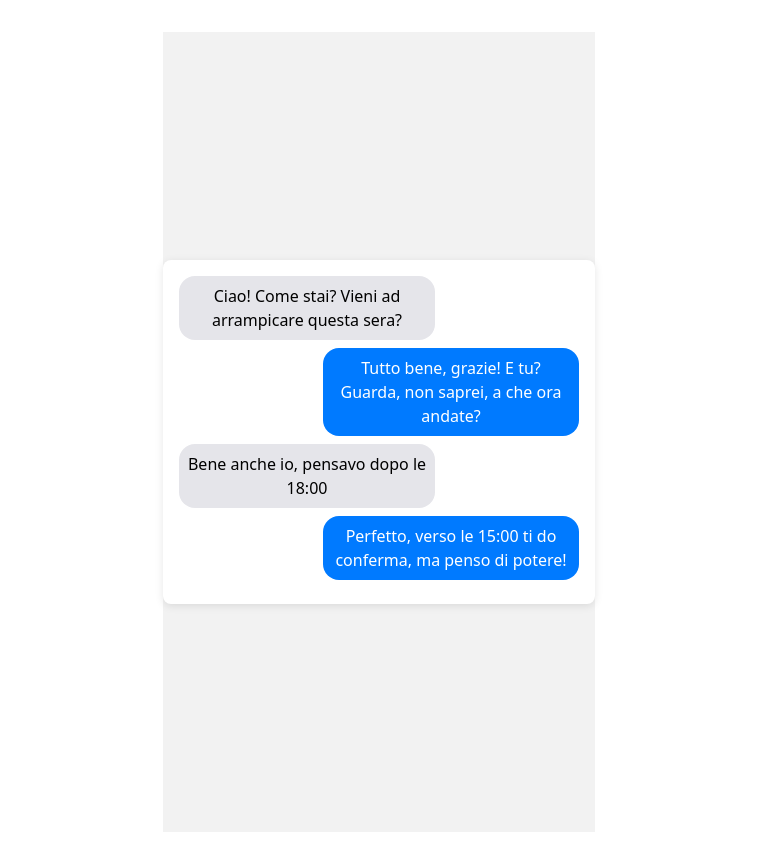
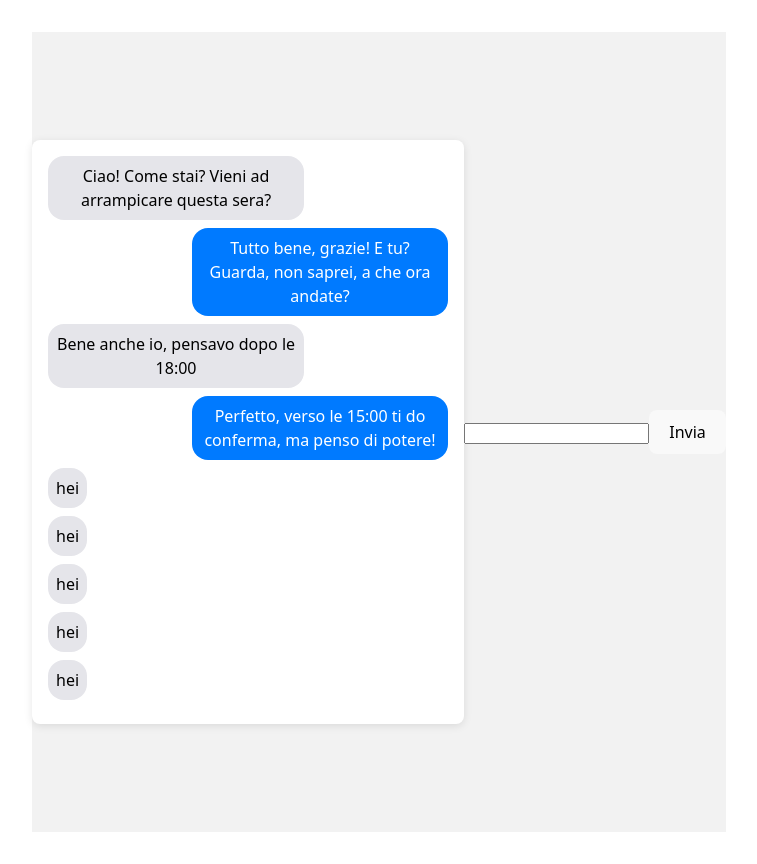
Before and after one commit to Elena-Lucci/Esercizi_React_Develhope, a React (Vite) app in the folder esercizi-react/: page / in a window 1280 px wide. Shown: the whole page, without its empty margins (261-1018 px from the left). Built offline with nearby package versions, Linux system fonts and the light colour scheme.

Commit message:
Modfica chat in chat non statica

```diff
--- a/esercizi-react/src/App.jsx
+++ b/esercizi-react/src/App.jsx
@@ -1,4 +1,4 @@
-import { useState } from 'react'
+import { useState, useEffect} from 'react'
 import reactLogo from './assets/react.svg'
 import viteLogo from '/vite.svg'
 import './App.css'
@@ -6,12 +6,21 @@ import ChatMessage from './Components/ChatMessage'
 
 function App() {
 
-const [messages] = useState([
+const [messages, setMessages] = useState([
     {text: 'Ciao! Come stai? Vieni ad arrampicare questa sera?', sender: 'other' },
     {text: 'Tutto bene, grazie! E tu? Guarda, non saprei, a che ora andate?', sender: 'me' },
     {text: 'Bene anche io, pensavo dopo le 18:00', sender: 'other' },
     {text: 'Perfetto, verso le 15:00 ti do conferma, ma penso di potere!', sender: 'me' },
   ]);
+
+const [otherMessages, setOtherMessages] = useState([
+    {text: 'Ciao! Come stai? Vieni ad arrampicare questa sera?', sender: 'other' },
+    {text: 'Bene anche io, pensavo dopo le 18:00', sender: 'other' },
+  ]);
+
+const [message, setMessage] = useState("")
+
+const [myMessages, setMyMessages] = useState([])
 
   const pageStyle = {
     height: '100vh',
@@ -34,6 +43,20 @@ const [messages] = useState([
     flexDirection: 'column',
   };
 
+  function handleInvia(event) {
+    event.preventDefault()
+    setMessages([...messages, {text: message, sender: "me"}])
+  }
+
+  function handleChange(event) {
+    setMessage(event.target.value)
+  }
+
+  useEffect(()=> {
+    const intervallo = setInterval(()=> setMessages([...messages, {text: "hei", sender: "other"}]), 1000)
+
+   return ()=> clearInterval(intervallo)}, [messages])
+
   return (
     <div style={pageStyle}>
       <div style={chatContainer}>
@@ -41,6 +64,10 @@ const [messages] = useState([
           <ChatMessage message={msg} />
         ))}
       </div>
+      <form onSubmit={handleInvia}>
+        <input type="text" onChange={handleChange}/>
+        <button type='submit'>Invia</button>
+        </form>
     </div>
   );
 }
```
